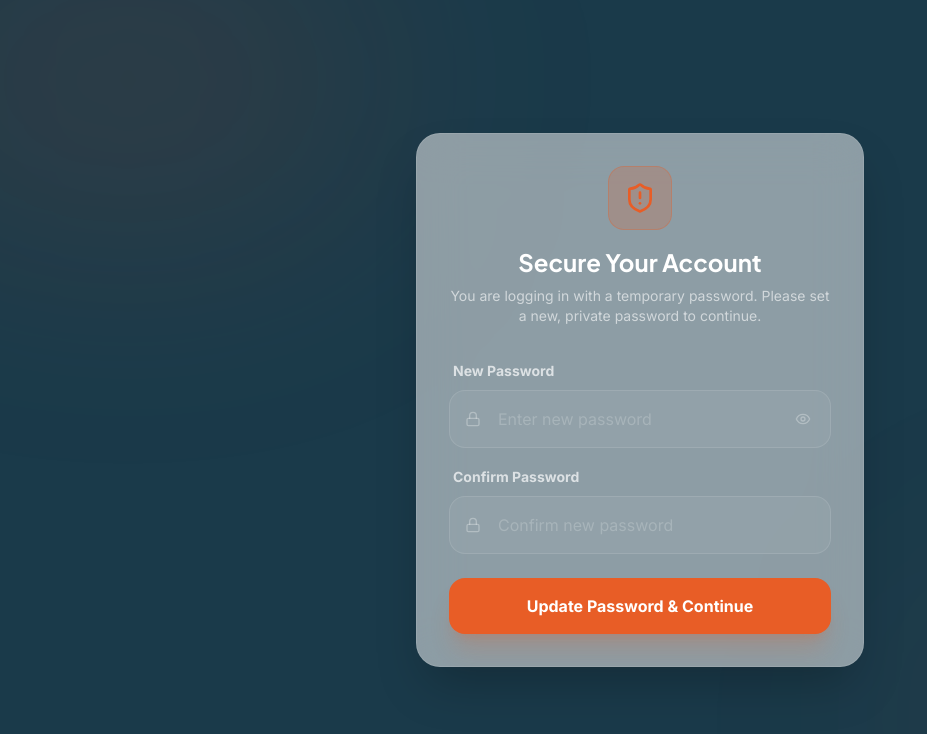
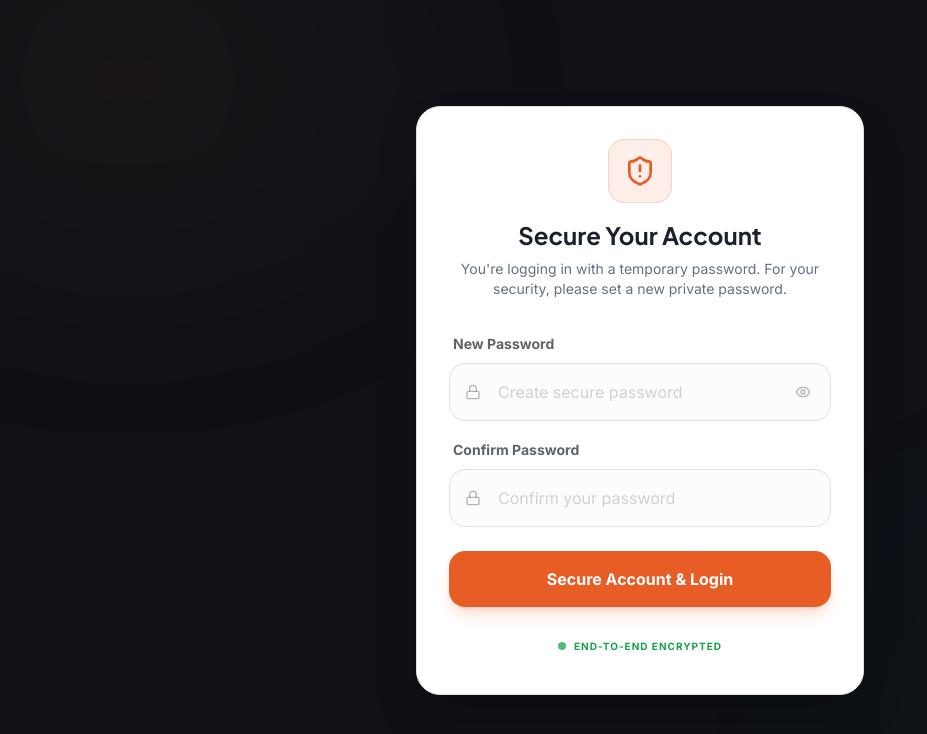
Before and after one commit to Eternalcodertanishq3/Advanced-Gym-Portal, a Next.js app: page /auth/reset-password in a window 1280 px wide. Shown: the top 734 px of the page, without its empty margins (0-927 px from the left). Built offline with nearby package versions, Linux system fonts and the light colour scheme; no server answers.

Commit message:
style: align password reset page with Athletic Clarity design system

```diff
--- a/src/app/auth/reset-password/page.tsx
+++ b/src/app/auth/reset-password/page.tsx
@@ -49,32 +49,33 @@ export default function ResetPasswordPage() {
   };
 
   return (
-    <div className="min-h-screen bg-brand-navy flex items-center justify-center p-4">
+    <div className="min-h-screen bg-[#0F1117] flex items-center justify-center p-4">
+      {/* Subtle Background Accents */}
       <div className="absolute inset-0 overflow-hidden pointer-events-none">
-        <div className="absolute top-[-10%] left-[-10%] w-[40%] h-[40%] bg-brand-orange/10 rounded-full blur-[120px]" />
-        <div className="absolute bottom-[-10%] right-[-10%] w-[40%] h-[40%] bg-brand-orange/5 rounded-full blur-[120px]" />
+        <div className="absolute top-[-10%] left-[-10%] w-[40%] h-[40%] bg-brand-orange/5 rounded-full blur-[120px]" />
+        <div className="absolute bottom-[-10%] right-[-10%] w-[40%] h-[40%] bg-success/5 rounded-full blur-[120px]" />
       </div>
 
       <motion.div
-        initial={{ opacity: 0, y: 20 }}
-        animate={{ opacity: 1, y: 0 }}
-        className="w-full max-w-md bg-card/50 backdrop-blur-xl border border-white/10 p-8 rounded-3xl shadow-2xl relative z-10"
+        initial={{ opacity: 0, scale: 0.95 }}
+        animate={{ opacity: 1, scale: 1 }}
+        className="w-full max-w-md bg-card border border-border p-8 rounded-3xl shadow-2xl relative z-10"
       >
         <div className="flex flex-col items-center text-center mb-8">
-          <div className="w-16 h-16 rounded-2xl bg-brand-orange/20 flex items-center justify-center mb-4 border border-brand-orange/30">
+          <div className="w-16 h-16 rounded-2xl bg-brand-orange/10 flex items-center justify-center mb-4 border border-brand-orange/20">
             {isSuccess ? (
               <CheckCircle2 className="w-8 h-8 text-success" />
             ) : (
               <ShieldAlert className="w-8 h-8 text-brand-orange" />
             )}
           </div>
-          <h1 className="text-2xl font-display font-bold text-white mb-2">
+          <h1 className="text-2xl font-display font-bold text-foreground mb-2">
             {isSuccess ? "Password Updated" : "Secure Your Account"}
           </h1>
-          <p className="text-white/60 text-sm">
+          <p className="text-muted-foreground text-sm">
             {isSuccess
-              ? "Your password has been changed. Redirecting to dashboard..."
-              : "You are logging in with a temporary password. Please set a new, private password to continue."}
+              ? "Your password has been changed successfully. Redirecting you to the dashboard..."
+              : "You're logging in with a temporary password. For your security, please set a new private password."}
           </p>
         </div>
 
@@ -82,20 +83,20 @@ export default function ResetPasswordPage() {
           <form onSubmit={handleSubmit} className="space-y-6">
             <div className="space-y-4">
               <div className="space-y-2">
-                <label className="text-sm font-bold text-white/70 ml-1">New Password</label>
+                <label className="text-sm font-bold text-foreground/70 ml-1">New Password</label>
                 <div className="relative">
-                  <Lock className="absolute left-4 top-1/2 -translate-y-1/2 w-4 h-4 text-white/30" />
+                  <Lock className="absolute left-4 top-1/2 -translate-y-1/2 w-4 h-4 text-muted-foreground/50" />
                   <input
                     required
                     name="password"
                     type={showPassword ? "text" : "password"}
-                    className="w-full bg-white/5 border border-white/10 rounded-2xl pl-12 pr-12 py-4 text-white placeholder:text-white/20 focus:outline-none focus:border-brand-orange/50 transition-colors"
-                    placeholder="Enter new password"
+                    className="w-full bg-muted/30 border border-border rounded-2xl pl-12 pr-12 py-4 text-foreground placeholder:text-muted-foreground/30 focus:outline-none focus:border-brand-orange/50 transition-all"
+                    placeholder="Create secure password"
                   />
                   <button
                     type="button"
                     onClick={() => setShowPassword(!showPassword)}
-                    className="absolute right-4 top-1/2 -translate-y-1/2 p-1 text-white/30 hover:text-white transition-colors"
+                    className="absolute right-4 top-1/2 -translate-y-1/2 p-1 text-muted-foreground/50 hover:text-foreground transition-colors"
                   >
                     {showPassword ? <EyeOff className="w-4 h-4" /> : <Eye className="w-4 h-4" />}
                   </button>
@@ -103,15 +104,15 @@ export default function ResetPasswordPage() {
               </div>
 
               <div className="space-y-2">
-                <label className="text-sm font-bold text-white/70 ml-1">Confirm Password</label>
+                <label className="text-sm font-bold text-foreground/70 ml-1">Confirm Password</label>
                 <div className="relative">
-                  <Lock className="absolute left-4 top-1/2 -translate-y-1/2 w-4 h-4 text-white/30" />
+                  <Lock className="absolute left-4 top-1/2 -translate-y-1/2 w-4 h-4 text-muted-foreground/50" />
                   <input
                     required
                     name="confirm"
                     type={showPassword ? "text" : "password"}
-                    className="w-full bg-white/5 border border-white/10 rounded-2xl pl-12 pr-12 py-4 text-white placeholder:text-white/20 focus:outline-none focus:border-brand-orange/50 transition-colors"
-                    placeholder="Confirm new password"
+                    className="w-full bg-muted/30 border border-border rounded-2xl pl-12 pr-12 py-4 text-foreground placeholder:text-muted-foreground/30 focus:outline-none focus:border-brand-orange/50 transition-all"
+                    placeholder="Confirm your password"
                   />
                 </div>
               </div>
@@ -120,11 +121,16 @@ export default function ResetPasswordPage() {
             <button
               type="submit"
               disabled={isSubmitting}
-              className="w-full py-4 bg-brand-orange text-white font-bold rounded-2xl shadow-xl shadow-brand-orange/20 hover:shadow-brand-orange/40 transition-all disabled:opacity-50 flex items-center justify-center gap-2"
+              className="w-full py-4 bg-brand-orange text-white font-bold rounded-2xl shadow-lg shadow-brand-orange/20 hover:shadow-brand-orange/40 hover:-translate-y-0.5 active:translate-y-0 transition-all disabled:opacity-50 flex items-center justify-center gap-2"
             >
               {isSubmitting && <Loader2 className="w-5 h-5 animate-spin" />}
-              {isSubmitting ? "Updating..." : "Update Password & Continue"}
+              {isSubmitting ? "Updating Security..." : "Secure Account & Login"}
             </button>
+
+            <div className="flex items-center gap-2 justify-center py-2">
+              <div className="w-2 h-2 rounded-full bg-success animate-pulse" />
+              <span className="text-[10px] uppercase tracking-widest font-bold text-success">End-to-End Encrypted</span>
+            </div>
           </form>
         )}
       </motion.div>
```
